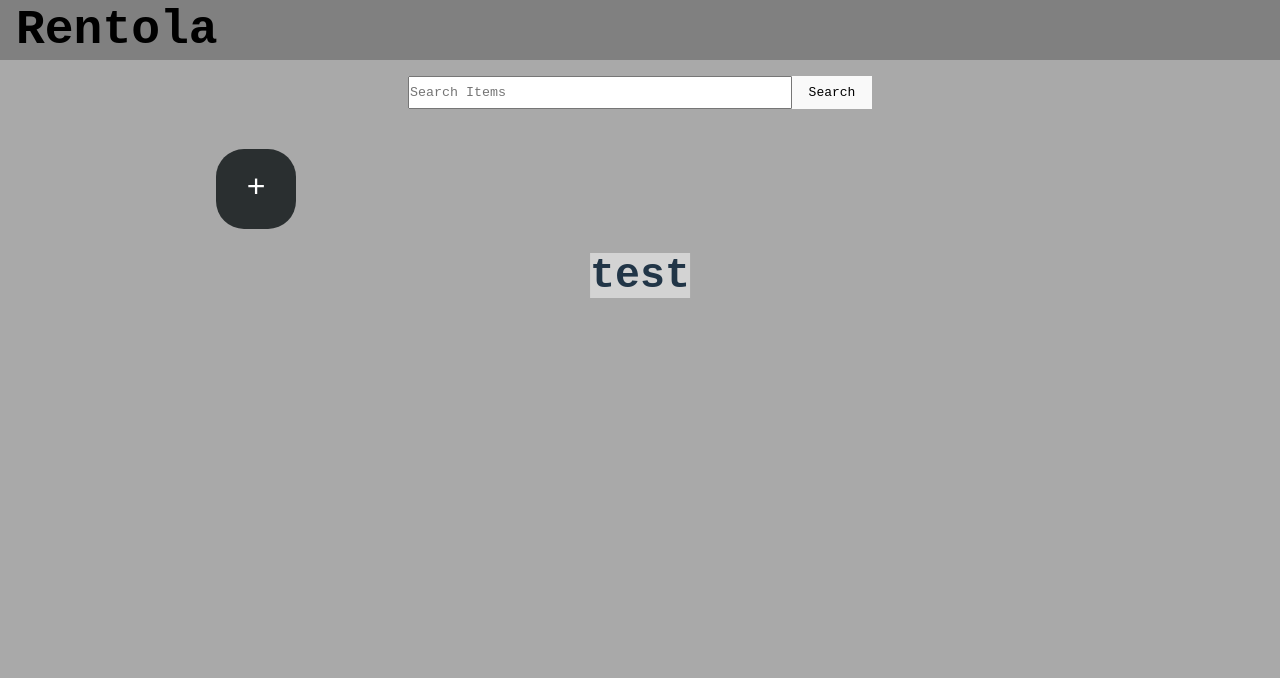
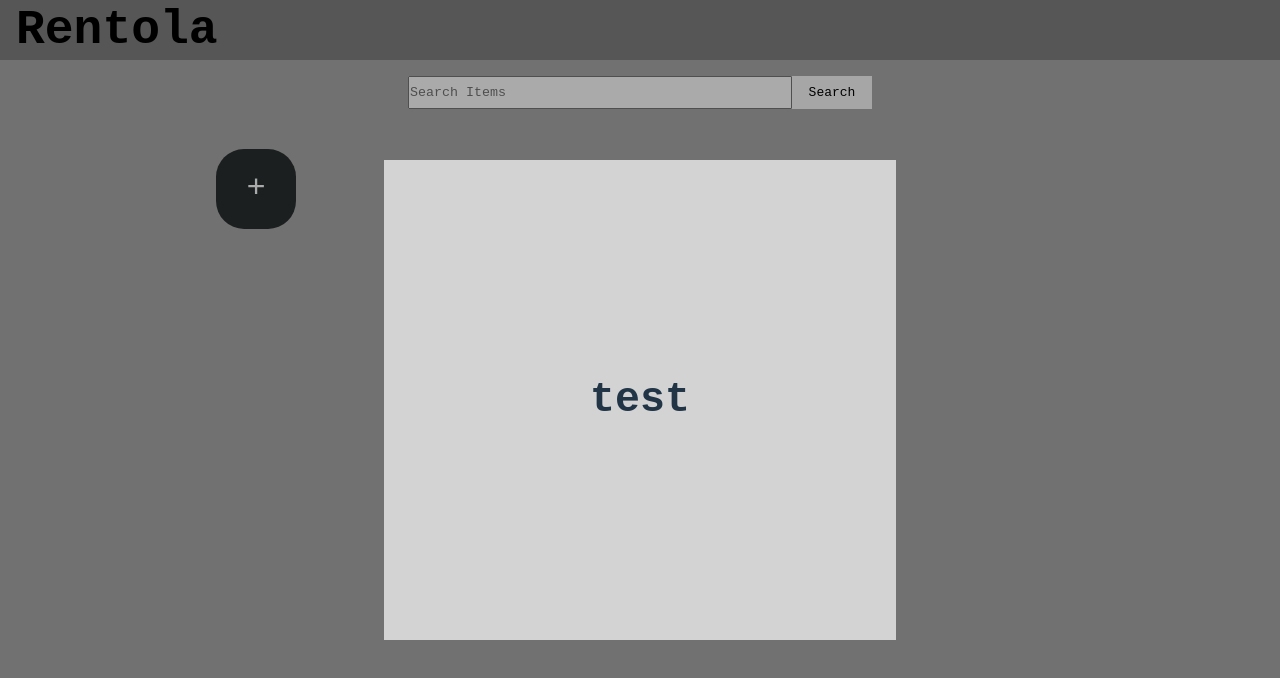
Before and after one commit to BenTaylor25/Rentola, a React (Vite) app in the folder rentola-ui/: page / in a window 1280 px wide. Shown: the top 678 px of the page. Built offline with nearby package versions, Linux system fonts and the light colour scheme.

Commit message:
new item modal open and close

```diff
--- a/rentola-ui/src/App.tsx
+++ b/rentola-ui/src/App.tsx
@@ -1,15 +1,15 @@
-import { useState } from 'react';
-import RentolaNav from './components/base/RentolaNav';
-import ItemsContainer from './components/ItemsContainer';
-import { IItem } from './components/Item';
-import './App.scss';
-import SearchBar from './components/SearchBar';
-import { serverRoute } from './routes';
-import NewItemModal from './components/NewItemModal';
+import { useState } from "react";
+import RentolaNav from "./components/base/RentolaNav";
+import ItemsContainer from "./components/ItemsContainer";
+import { IItem } from "./components/Item";
+import "./App.scss";
+import SearchBar from "./components/SearchBar";
+import { serverRoute } from "./routes";
+import NewItemModal from "./components/NewItemModal";
 
 export default function App() {
   const [items, setItems] = useState<IItem[]>([]);
-  const [newItemModalOpen, setNewItemMoalOpen] = useState(true);
+  const [newItemModalOpen, setNewItemModalOpen] = useState(true);
 
   function appendItemIfUnique(newItem: IItem): boolean {
     for (const item of items) {
@@ -23,12 +23,14 @@ export default function App() {
   }
 
   function deleteItem(itemName: string) {
-    setItems(items.filter(item => {
-      return item.name !== itemName;
-    }));
+    setItems(
+      items.filter((item) => {
+        return item.name !== itemName;
+      })
+    );
 
     fetch(`${serverRoute}/item/${itemName}`, {
-      method: "DELETE"
+      method: "DELETE",
     });
   }
 
@@ -46,9 +48,16 @@ export default function App() {
       {/* error list */}
 
       {/* existing items section */}
-      <ItemsContainer items={items} deleteItem={deleteItem} />
+      <ItemsContainer
+        items={items}
+        deleteItem={deleteItem}
+        openNewItemModal={() => setNewItemModalOpen(true)}
+      />
 
-      <NewItemModal open={newItemModalOpen} />
+      <NewItemModal
+        isOpen={newItemModalOpen}
+        close={() => setNewItemModalOpen(false)}
+      />
     </>
   );
 }
--- a/rentola-ui/src/components/ItemsContainer.tsx
+++ b/rentola-ui/src/components/ItemsContainer.tsx
@@ -1,27 +1,26 @@
 import Item, { IItem } from "./Item";
 import NewItemButton from "./NewItemButton";
-import './ItemsContainer.scss';
+import "./ItemsContainer.scss";
 
 interface ItemsSectionProps {
-    items: IItem[],
-    deleteItem: (itemName: string) => void
+  items: IItem[];
+  deleteItem: (itemName: string) => void;
+  openNewItemModal: () => void;
 }
 
 export default function ItemsContainer(props: ItemsSectionProps) {
-
-    return(
+  return (
     <div id="items-container">
-            {
-                props.items.map(item =>
+      {props.items.map((item) => (
         <Item
           key={item.name}
           name={item.name}
           qty={item.qty}
-                        delete={() => props.deleteItem(item.name)} />
-                )
-            }
+          delete={() => props.deleteItem(item.name)}
+        />
+      ))}
 
-            <NewItemButton />
+      <NewItemButton openNewItemModal={props.openNewItemModal} />
     </div>
   );
 }
--- a/rentola-ui/src/components/NewItemButton.tsx
+++ b/rentola-ui/src/components/NewItemButton.tsx
@@ -1,15 +1,13 @@
-import './NewItemButton.scss';
+import "./NewItemButton.scss";
 
-export default function NewItemButton() {
-    function openNewItemModal() {
-        console.log("hi");
+interface NewItemButtonProps {
+    openNewItemModal: () => void;
 }
 
+export default function NewItemButton(props: NewItemButtonProps) {
   return (
-        <div
-            id="new-item-button-container">
-            <div id="new-item-button"
-                onClick={openNewItemModal}>
+    <div id="new-item-button-container">
+      <div id="new-item-button" onClick={props.openNewItemModal}>
         <p>+</p>
       </div>
     </div>
--- a/rentola-ui/src/components/NewItemModal.scss
+++ b/rentola-ui/src/components/NewItemModal.scss
@@ -1,7 +1,19 @@
+div#new-item-modal-background {
+  position: absolute;
+  display: flex;
+  justify-content: center;
+  align-items: center;
+  top: 0;
+  width: 100vw;
+  height: 100vh;
+  background-color: #0005;
 
-div#new-item-modal {
-    position: absolute;
-    left: 50%;
-    transform:translateX(-50%);
+  div#new-item-modal {
+    display: flex;
+    justify-content: center;
+    align-items: center;
+    width: 40vw;
+    height: 60vh;
     background-color: lightgrey;
+  }
 }
--- a/rentola-ui/src/components/NewItemModal.tsx
+++ b/rentola-ui/src/components/NewItemModal.tsx
@@ -1,17 +1,20 @@
-import './NewItemModal.scss';
+import "./NewItemModal.scss";
 
 interface NewItemModalProps {
-    open: boolean
+  isOpen: boolean;
+  close: () => void;
 }
 
 export default function NewItemModal(props: NewItemModalProps) {
-    if (!props.open) {
+  if (!props.isOpen) {
     return null;
   }
 
   return (
+    <div id="new-item-modal-background" onClick={props.close}>
       <div id="new-item-modal">
         <h1>test</h1>
       </div>
-    )
+    </div>
+  );
 }
```
Also changed, not shown: rentola-ui/src/components/Item.tsx (+5 -7 lines). Lines whose indentation alone changed are shown as unchanged.
